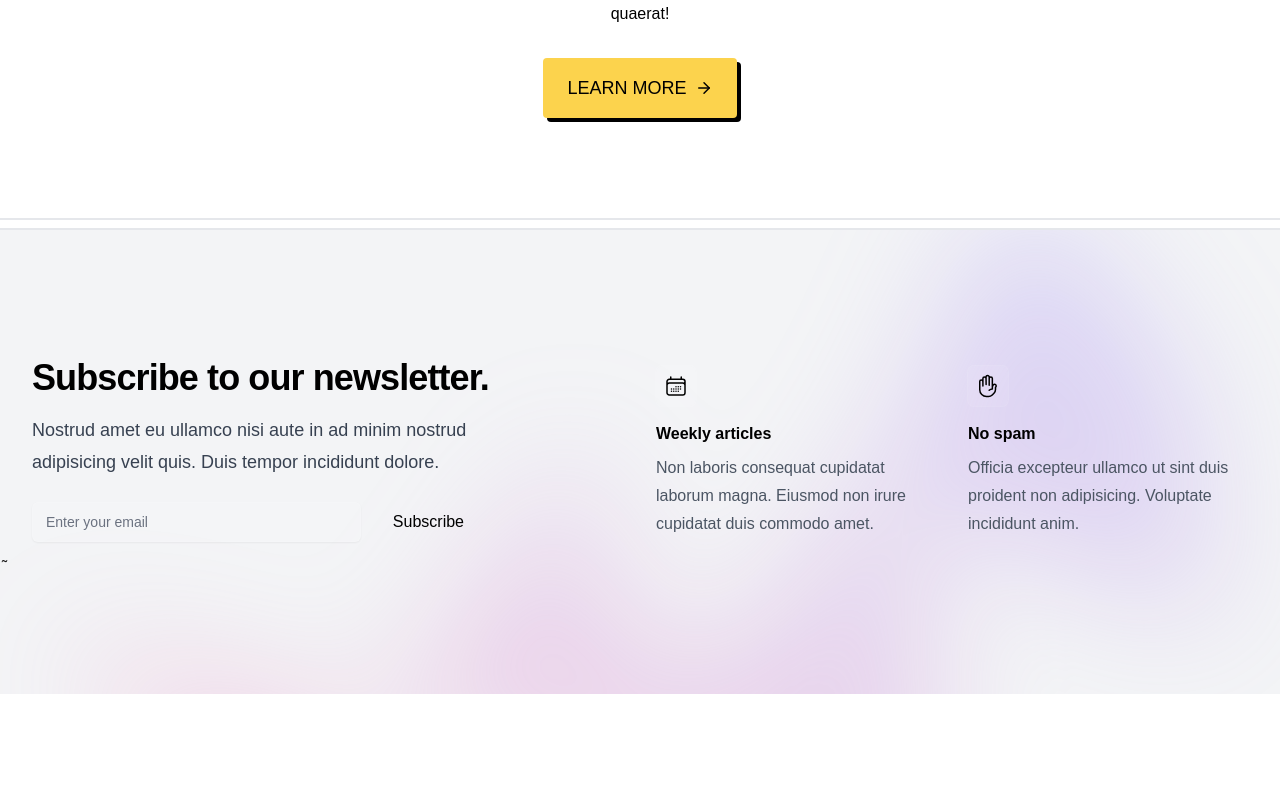
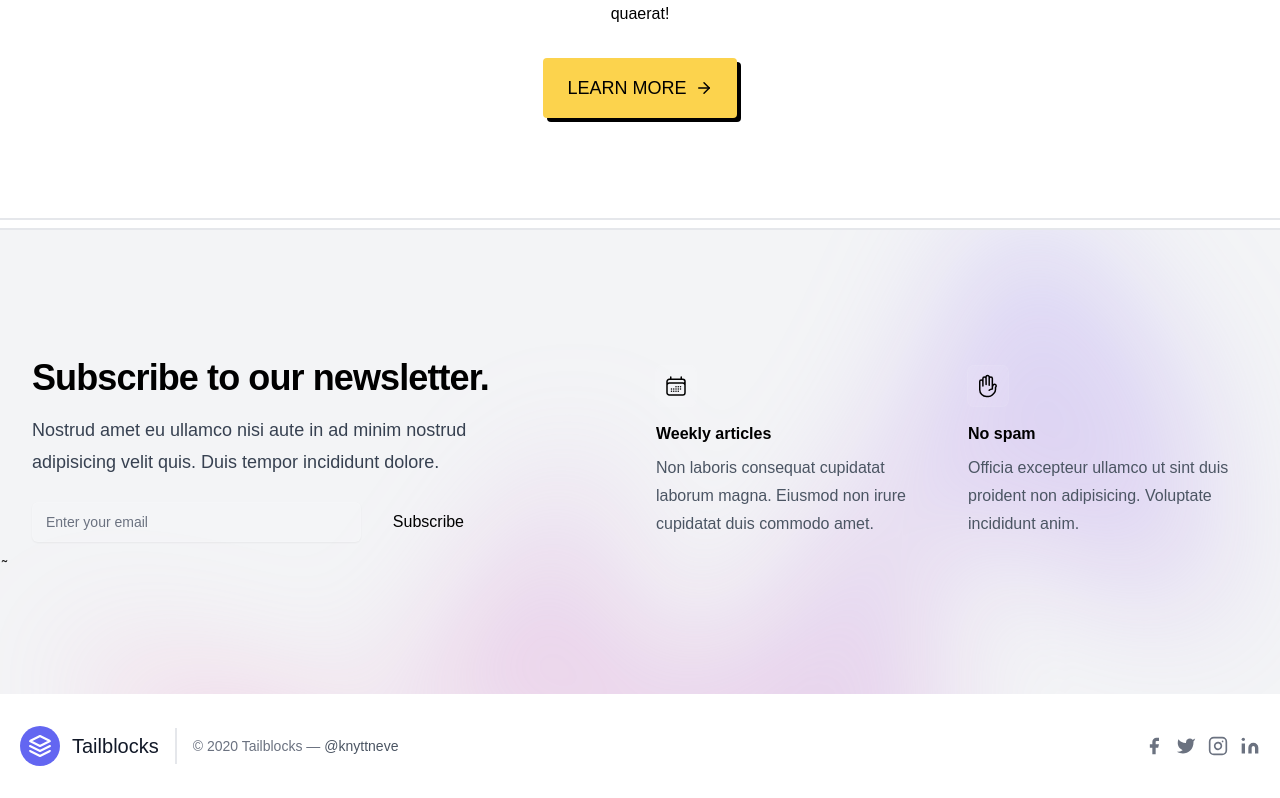
Before and after one commit to jugunu-21/farmopti, a Next.js app: page / in a window 1280 px wide. Shown: the part 6501-7299 px from the top of the page. Before the commit the page ends 7195 px from the top, so only its background shows below. Built offline with nearby package versions, Linux system fonts and the light colour scheme.

Commit message:
add footer in layout

```diff
--- a/app/layout.tsx
+++ b/app/layout.tsx
@@ -2,7 +2,9 @@
 import localFont from "next/font/local";
 import "./globals.css";
 import Example from "@/components/navbar";
-import Newsletter from "@/components/newsletter";
+
+import Footer from "@/components/footer";
+
 const geistSans = localFont({
   src: "./fonts/GeistVF.woff",
   variable: "--font-geist-sans",
@@ -32,7 +34,7 @@
       >
         <Example/>
         {children}
-        <Newsletter/>
+        <Footer/>
       </body>
     </html>
   );
--- a/app/page.tsx
+++ b/app/page.tsx
@@ -3,6 +3,7 @@
 import  {FiftyFiftyHero} from "@/components/hero"
 import ScrollingTestimonials from "@/components/testimonials";
 import { StickyCards } from "@/components/stickycard";
+import Newsletter from "@/components/newsletter";
 export default function Home() {
   return (
     // <div className="grid grid-rows-[20px_1fr_20px] items-center justify-items-center min-h-screen p-8 pb-20 gap-16 sm:p-20 font-[family-name:var(--font-geist-sans)]">
@@ -11,6 +12,7 @@
     <OppoScroll/>
     <ScrollingTestimonials/>
     <StickyCards/>
+    <Newsletter/>
     </div>
   );
 }
--- /dev/null
+++ b/components/footer.tsx
@@ -0,0 +1,43 @@
+ export default function Footer(){
+    return(
+
+        <footer className="text-gray-600 body-font">
+          <div className="container px-5 py-8 mx-auto flex items-center sm:flex-row flex-col">
+            <a className="flex title-font font-medium items-center md:justify-start justify-center text-gray-900">
+              <svg xmlns="http://www.w3.org/2000/svg" fill="none" stroke="currentColor" stroke-linecap="round" stroke-linejoin="round" stroke-width="2" className="w-10 h-10 text-white p-2 bg-indigo-500 rounded-full" viewBox="0 0 24 24">
+                <path d="M12 2L2 7l10 5 10-5-10-5zM2 17l10 5 10-5M2 12l10 5 10-5"></path>
+              </svg>
+              <span className="ml-3 text-xl">Tailblocks</span>
+            </a>
+            <p className="text-sm text-gray-500 sm:ml-4 sm:pl-4 sm:border-l-2 sm:border-gray-200 sm:py-2 sm:mt-0 mt-4">© 2020 Tailblocks —
+              <a href="https://twitter.com/knyttneve" className="text-gray-600 ml-1" rel="noopener noreferrer" target="_blank">@knyttneve</a>
+            </p>
+            <span className="inline-flex sm:ml-auto sm:mt-0 mt-4 justify-center sm:justify-start">
+              <a className="text-gray-500">
+                <svg fill="currentColor" stroke-linecap="round" stroke-linejoin="round" stroke-width="2" className="w-5 h-5" viewBox="0 0 24 24">
+                  <path d="M18 2h-3a5 5 0 00-5 5v3H7v4h3v8h4v-8h3l1-4h-4V7a1 1 0 011-1h3z"></path>
+                </svg>
+              </a>
+              <a className="ml-3 text-gray-500">
+                <svg fill="currentColor" stroke-linecap="round" stroke-linejoin="round" stroke-width="2" className="w-5 h-5" viewBox="0 0 24 24">
+                  <path d="M23 3a10.9 10.9 0 01-3.14 1.53 4.48 4.48 0 00-7.86 3v1A10.66 10.66 0 013 4s-4 9 5 13a11.64 11.64 0 01-7 2c9 5 20 0 20-11.5a4.5 4.5 0 00-.08-.83A7.72 7.72 0 0023 3z"></path>
+                </svg>
+              </a>
+              <a className="ml-3 text-gray-500">
+                <svg fill="none" stroke="currentColor" stroke-linecap="round" stroke-linejoin="round" stroke-width="2" className="w-5 h-5" viewBox="0 0 24 24">
+                  <rect width="20" height="20" x="2" y="2" rx="5" ry="5"></rect>
+                  <path d="M16 11.37A4 4 0 1112.63 8 4 4 0 0116 11.37zm1.5-4.87h.01"></path>
+                </svg>
+              </a>
+              <a className="ml-3 text-gray-500">
+                <svg fill="currentColor" stroke="currentColor" stroke-linecap="round" stroke-linejoin="round" stroke-width="0" className="w-5 h-5" viewBox="0 0 24 24">
+                  <path stroke="none" d="M16 8a6 6 0 016 6v7h-4v-7a2 2 0 00-2-2 2 2 0 00-2 2v7h-4v-7a6 6 0 016-6zM2 9h4v12H2z"></path>
+                  <circle cx="4" cy="4" r="2" stroke="none"></circle>
+                </svg>
+              </a>
+            </span>
+          </div>
+        </footer>
+
+    )
+}
--- a/components/navbar.tsx
+++ b/components/navbar.tsx
@@ -152,7 +152,7 @@
       <SignInButton />
     </div> */}
 
-  <Gradientbutton text="Sign In"/>
+  <Gradientbutton text="Sign In" cta="/signIn"/>
 
     <button
       onClick={() => setMenuOpen((pv) => !pv)}
```
